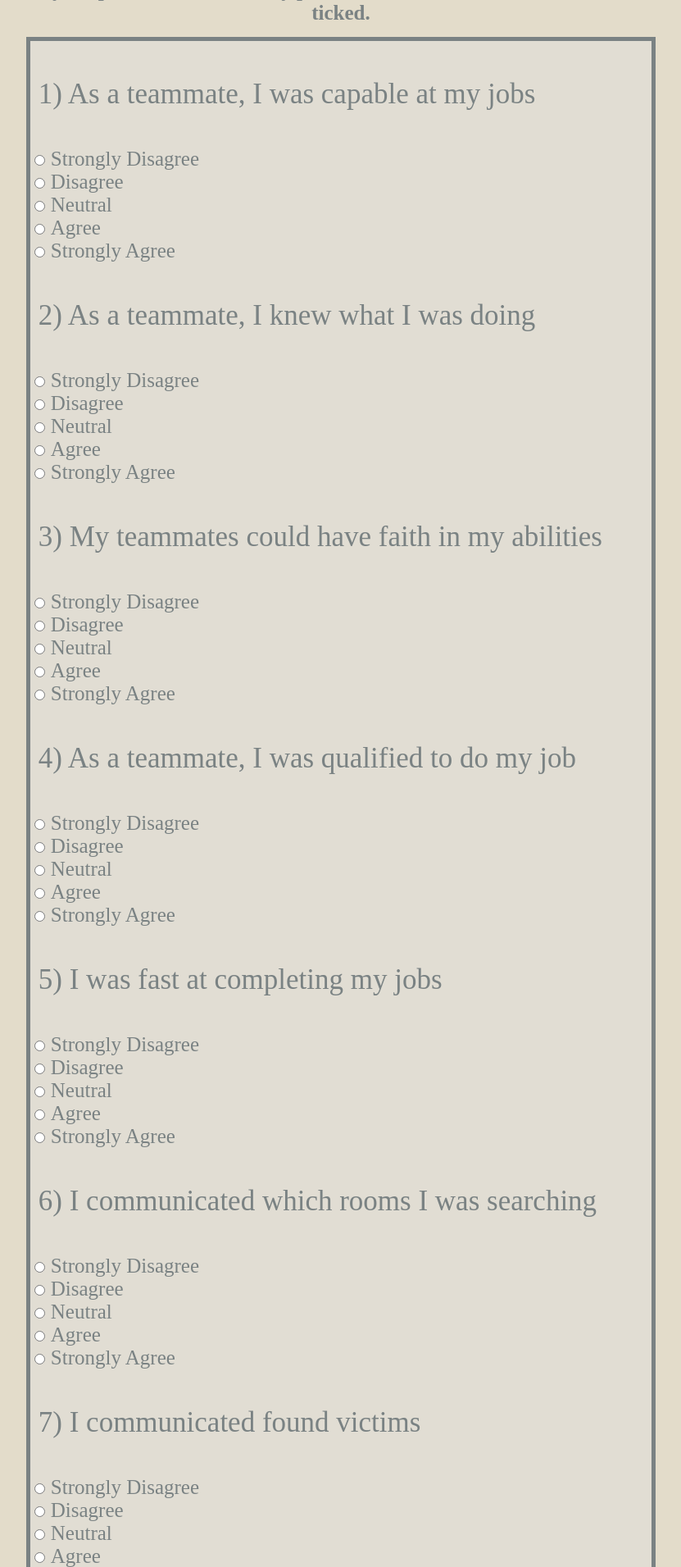
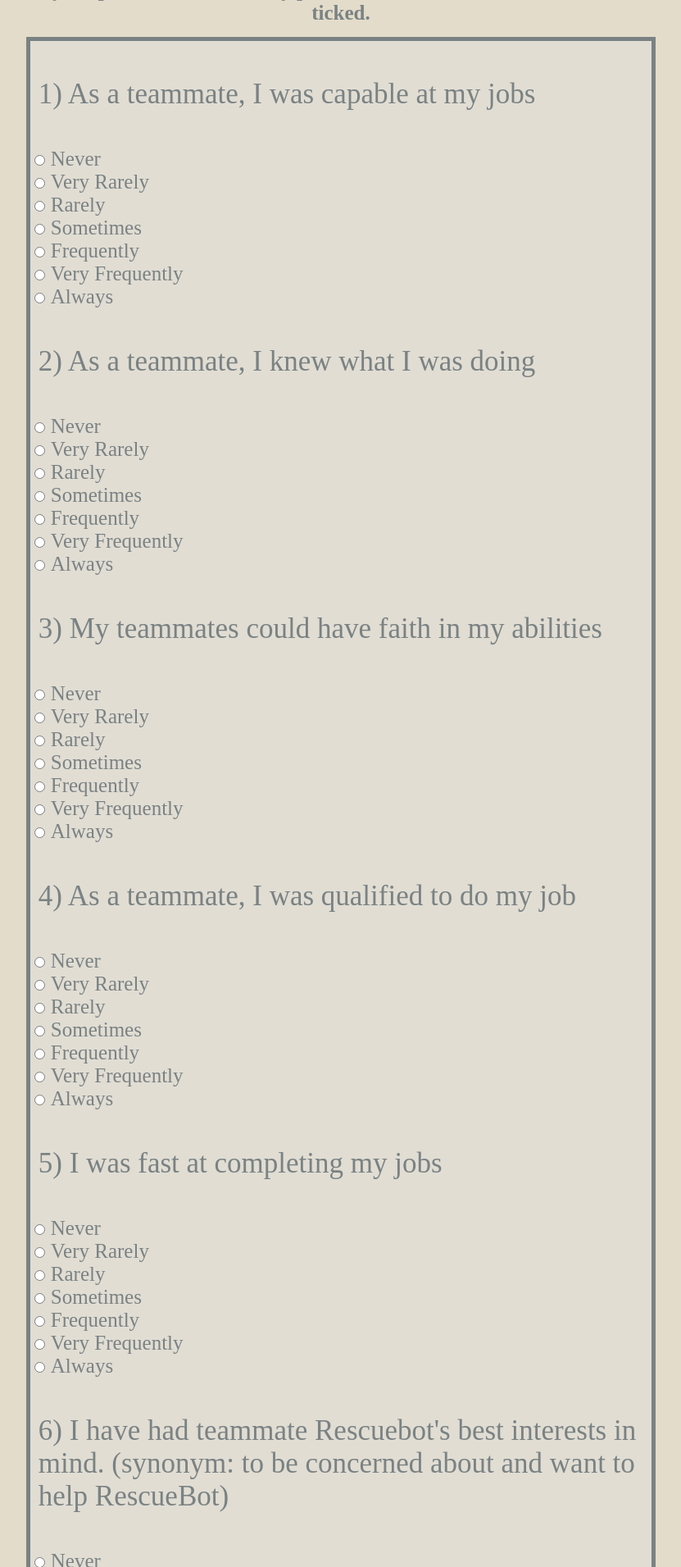
Before and after one commit to plindhorst/Towards-Trust, a Flask app: page /questionnaire in a window 1280 px wide. Shown: the part 223-2134 px from the top of the page at 82% size, without its empty margins (224-1055 px from the left). Run offline with Flask 2, Linux system fonts and the light colour scheme.

Commit message:
Changed the questions and made some adjustment to answer choices.

```diff
--- a/SaR_gui/templates/questionnaire.html
+++ b/SaR_gui/templates/questionnaire.html
@@ -29,21 +29,24 @@
         let iPlus = i + 1
         let idxPlus = iPlus.toString()
         let idx = i.toString()
-        console.log(idx)
         let ans0 = "answer_0" + idx
-        console.log(ans0)
         let ans1 = "answer_1" + idx
         let ans2 = "answer_2" + idx
         let ans3 = "answer_3" + idx
         let ans4 = "answer_4" + idx
+        let ans5 = "answer_5" + idx
+        let ans6 = "answer_6" + idx
         let div = document.createElement('question_box');
+
         div.innerHTML =
             '<p style="font-size:35px;padding: 10px;color: #7A8283FF">'+ iPlus + ") " + data[i]["question"] + '</p>' +
-            '<input type="radio" id="' + ans0 + '" name="' + data[i]["name"] + '" value="0" style="padding-left: 20px"> <label for="' + ans0 + '" style="font-size:25px;color: #7A8283FF;display: inline;" >Strongly Disagree</label><br>' +
-            '<input type="radio" id="' + ans1 + '" name="' + data[i]["name"] + '" value="1" style="padding-left: 20px"> <label for="' + ans1 + '" style="font-size:25px;color: #7A8283FF;display: inline;">Disagree</label><br>' +
-            '<input type="radio" id="' + ans2 + '" name="' + data[i]["name"] + '" value="2" style="padding-left: 20px"> <label for="' + ans2 + '" style="font-size:25px;color: #7A8283FF;display: inline;">Neutral</label><br>' +
-            '<input type="radio" id="' + ans3 + '" name="' + data[i]["name"] + '" value="3" style="padding-left: 20px"> <label for="' + ans3 + '" style="font-size:25px;color: #7A8283FF;display: inline;">Agree</label><br>' +
-            '<input type="radio" id="' + ans4 + '" name="' + data[i]["name"] + '" value="4" style="padding-left: 20px"> <label for="' + ans4 + '" style="font-size:25px;color: #7A8283FF;display: inline;">Strongly Agree</label><br>';
+            '<input type="radio" id="' + ans0 + '" name="' + data[i]["name"] + '" value="0" style="padding-left: 20px;display: inline-block;"> <label for="' + ans0 + '" style="font-size:25px;color: #7A8283FF;display: inline-block;" >Never</label><br>' +
+            '<input type="radio" id="' + ans1 + '" name="' + data[i]["name"] + '" value="1" style="padding-left: 20px;display: inline-block;"> <label for="' + ans1 + '" style="font-size:25px;color: #7A8283FF;display: inline-block;">Very Rarely</label><br>' +
+            '<input type="radio" id="' + ans2 + '" name="' + data[i]["name"] + '" value="2" style="padding-left: 20px;display: inline-block;"> <label for="' + ans2 + '" style="font-size:25px;color: #7A8283FF;display: inline-block;">Rarely</label><br>' +
+            '<input type="radio" id="' + ans3 + '" name="' + data[i]["name"] + '" value="3" style="padding-left: 20px;display: inline-block;"> <label for="' + ans3 + '" style="font-size:25px;color: #7A8283FF;display: inline-block;">Sometimes</label><br>' +
+            '<input type="radio" id="' + ans4 + '" name="' + data[i]["name"] + '" value="4" style="padding-left: 20px;display: inline-block;"> <label for="' + ans4 + '" style="font-size:25px;color: #7A8283FF;display: inline-block;">Frequently</label><br>' +
+            '<input type="radio" id="' + ans5 + '" name="' + data[i]["name"] + '" value="5" style="padding-left: 20px;display: inline-block;"> <label for="' + ans5 + '" style="font-size:25px;color: #7A8283FF;display: inline-block;">Very Frequently</label><br>' +
+            '<input type="radio" id="' + ans6 + '" name="' + data[i]["name"] + '" value="6" style="padding-left: 20px;display: inline-block;"> <label for="' + ans6 + '" style="font-size:25px;color: #7A8283FF;display: inline-block;">Always</label><br>';
         element.style.margin = "auto";
         element.style.width = "60%";
         element.style.border = "5px solid #7A8283FF";
--- a/trustworthiness/questionaire.json
+++ b/trustworthiness/questionaire.json
@@ -5,12 +5,15 @@
   {"name": "ability_3", "type": "Ability", "question": "As a teammate, I was qualified to do my job"},
   {"name": "ability_4", "type": "Ability", "question": "I was fast at completing my jobs"},
 
-  {"name": "benevolence_0", "type": "Benevolence", "question": "I communicated which rooms I was searching"},
-  {"name": "benevolence_1", "type": "Benevolence", "question": "I communicated found victims"},
-  {"name": "benevolence_2", "type": "Benevolence", "question": "I communicated which victims I picked up"},
-  {"name": "benevolence_3", "type": "Benevolence", "question": "I wanted to help my teammate RescueBot"},
-  {"name": "benevolence_4", "type": "Benevolence", "question": "I responded to RescueBot's questions"},
+  {"name": "benevolence_0", "type": "Benevolence", "question": "I have had teammate Rescuebot's best interests in mind. (synonym: to be concerned about and want to help RescueBot)"},
+  {"name": "benevolence_1", "type": "Benevolence", "question": "I have communicated the actions that I have undertook to my teammate Rescuebot"},
+  {"name": "benevolence_2", "type": "Benevolence", "question": "The needs and desires of Rescuebot are important to me"},
+  {"name": "benevolence_3", "type": "Benevolence", "question": "I have watched teammate RescueBot's back (synonym: to look out for Rescuebot in case it needs assistance)"},
+  {"name": "benevolence_4", "type": "Benevolence", "question": "I have looked out for teammate RescueBot. (synonym: to take care or concern about RescueBot)"},
 
   {"name": "integrity_0", "type": "Integrity", "question": "As a teammate, I kept my promises"},
-  {"name": "integrity_1", "type": "Integrity", "question": "I told the truth to my teammates"}
+  {"name": "integrity_1", "type": "Integrity", "question": "I told the truth to my teammates"},
+  {"name": "integrity_2", "type": "Integrity", "question": "My teammate could depend on my to be fair"},
+  {"name": "integrity_3", "type": "Integrity", "question": "I was an honourable teammate"},
+  {"name": "integrity_4", "type": "Integrity", "question": "As a teammate, I honoured my word"}
 ]
```
